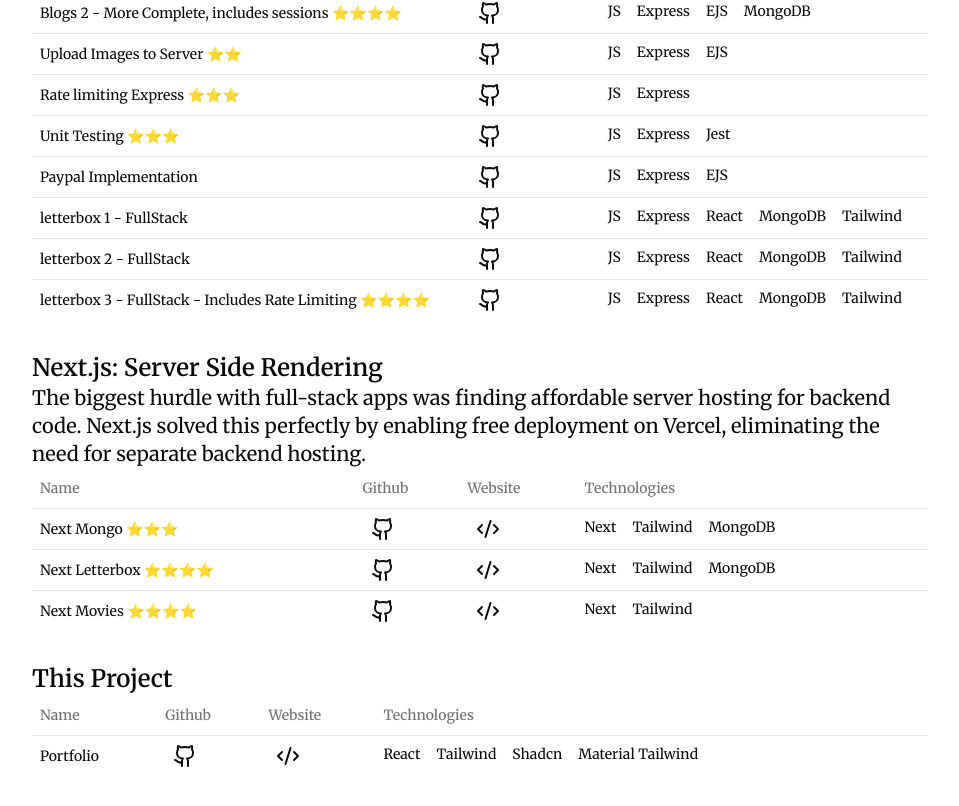
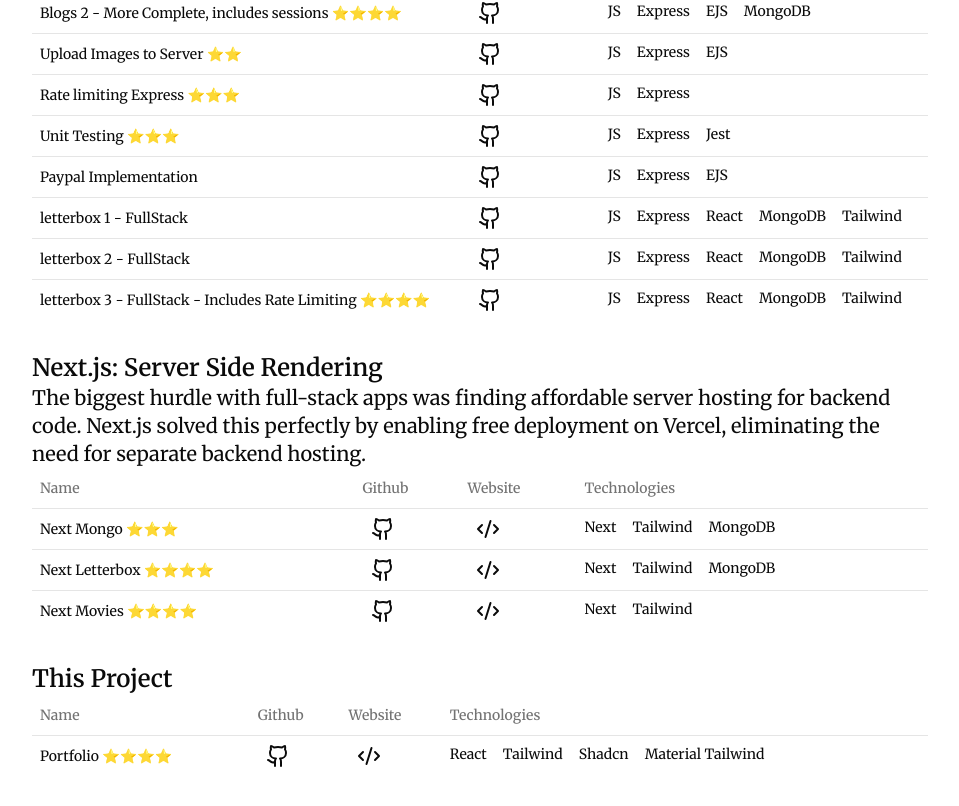
Before and after one commit to lucho20091/porfolio-june-25, a React (Vite) app: page /journey in a window 1280 px wide. Shown: the part 3606-4412 px from the top of the page, without its empty margins (160-1119 px from the left). Built offline with nearby package versions, Linux system fonts and the light colour scheme.

Commit message:
Update Journey.jsx

```diff
--- a/src/pages/Journey.jsx
+++ b/src/pages/Journey.jsx
@@ -424,7 +424,7 @@
             </TableHeader>
             <TableBody>
               <TableRow>
-                <TableCell>Portfolio</TableCell>
+                <TableCell>Portfolio ⭐⭐⭐⭐</TableCell>
                 <TableCell className="">
                   <a
                     href="https://github.com/lucho20091/porfolio-june-25"
```
